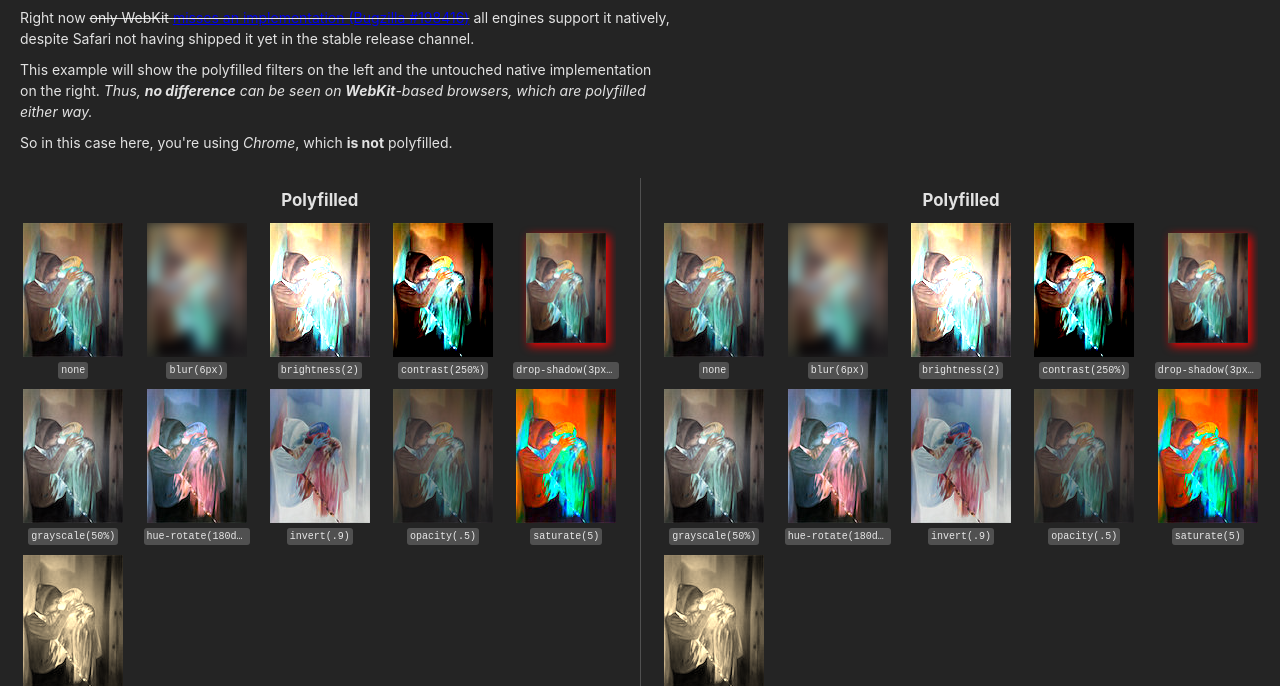
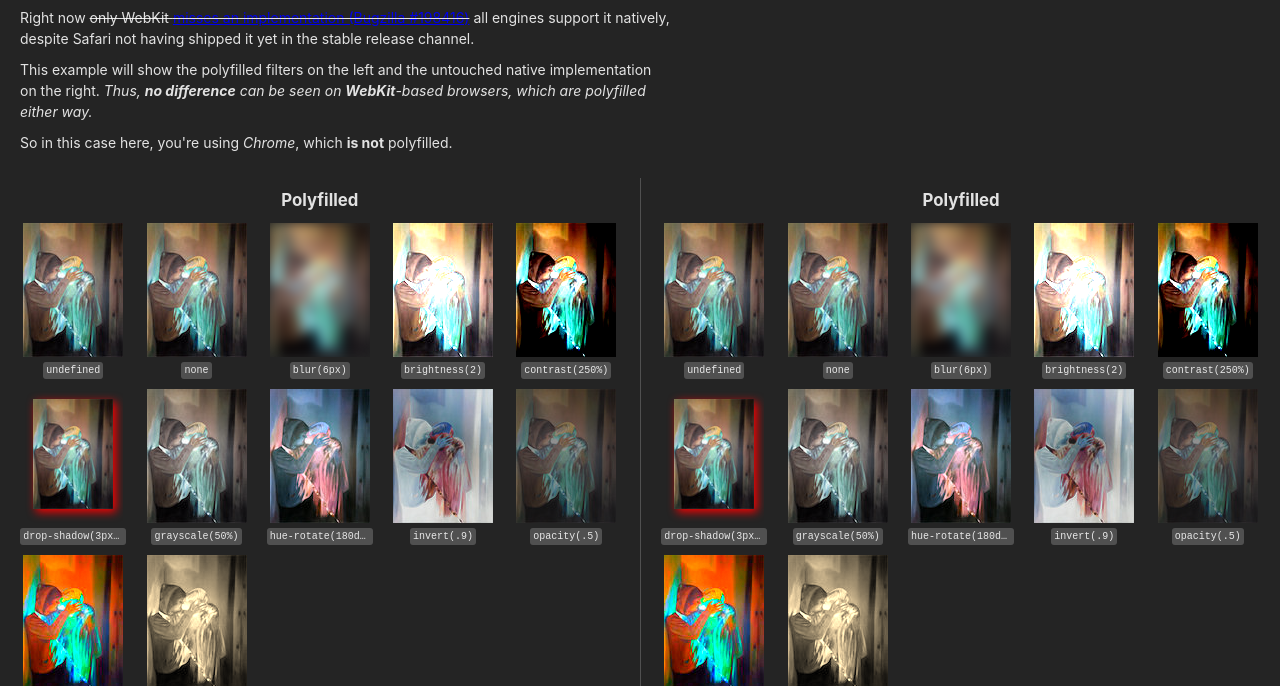
Before and after one commit to davidenke/context-filter-polyfill, a website with bundled scripts: page src/example.html in a window 1280 px wide. Shown: the part 114-800 px from the top of the page. Built offline with nearby package versions, Linux system fonts and the light colour scheme; no server answers.

Commit message:
docs: add example without any filter
refs #31

```diff
--- a/src/example.html
+++ b/src/example.html
@@ -51,6 +51,11 @@
       <main>
         <h2>Polyfilled</h2>
         <article id="filters">
+          <section>
+            <canvas class="undefined" width="100" height="134"></canvas>
+            <code>undefined</code>
+          </section>
+
           <section>
             <canvas class="none" width="100" height="134"></canvas>
             <code>none</code>
@@ -110,7 +115,7 @@
             document.querySelectorAll('#filters section').forEach(section => {
               const ctx = section.querySelector('canvas').getContext('2d');
               const filter = section.querySelector('code').textContent;
-              ctx.filter = filter;
+              if (filter !== 'undefined') ctx.filter = filter;
 
               const img = new Image();
               img.onload = () => {
@@ -263,7 +268,7 @@
             ctxDebug.translate(10, 0);
             ctxDebug.translate(10, 0);
             ctxDebug.fillText('Hello World', 30, 30);
-            ctxDebug.reset()
+            ctxDebug.reset();
 
             ctxDebug.filter = 'invert(1) opacity(.25)';
             ctxDebug.strokeStyle = 'black';
```
